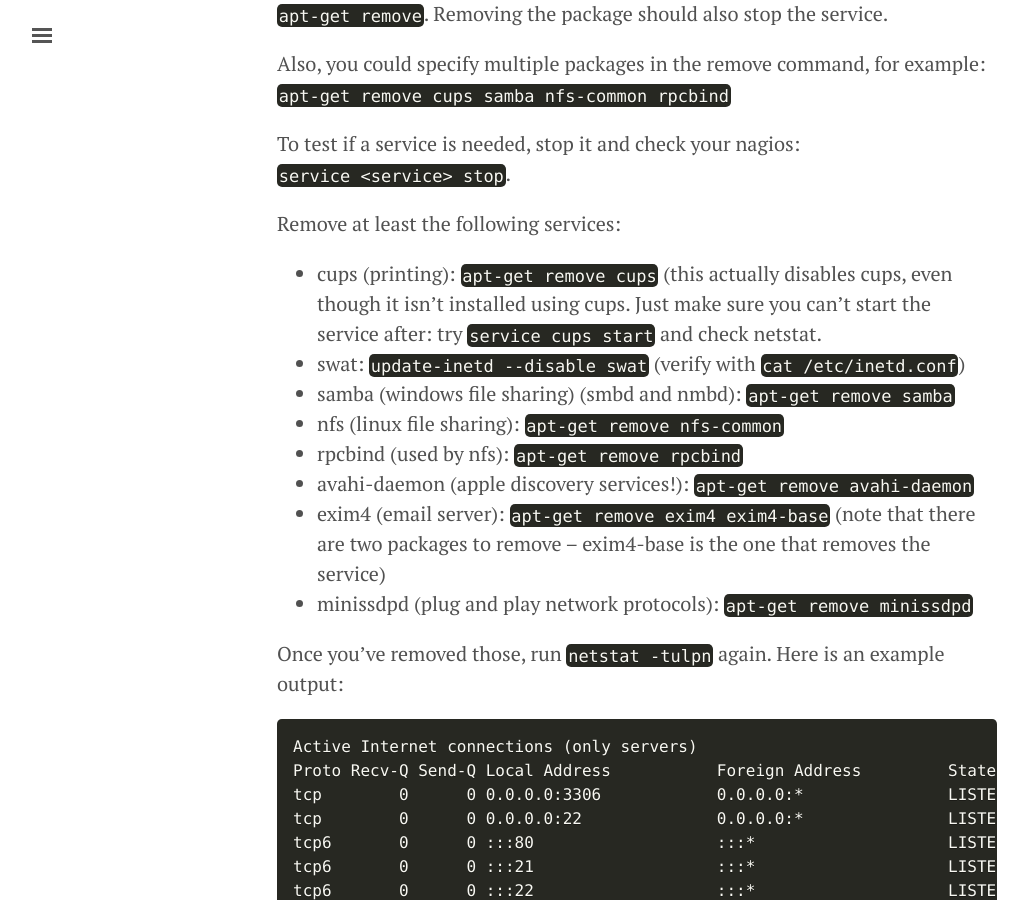
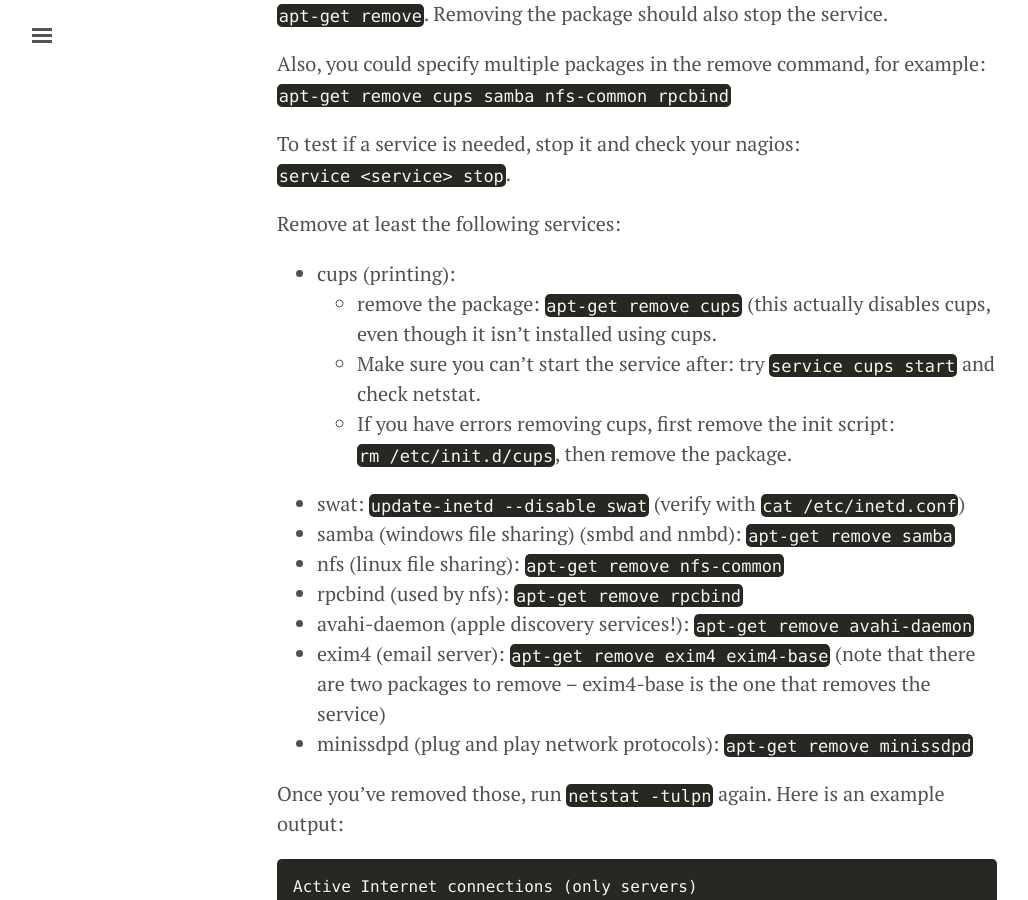
Before and after one commit to slackboxster/slackboxster.github.io, a Jekyll site: the page built from gencyber2017/lesson.md, in a window 1280 px wide and 900 px high, scrolled down 10523 px. Shown: the whole window, without its empty margins (3-1031 px from the left). Built offline with Jekyll 4.4.1, drawn with Linux system fonts in a browser that asks for light colours.

Commit message:
add cups remove error fix

```diff
--- a/gencyber2017/lesson.md
+++ b/gencyber2017/lesson.md
@@ -235,7 +235,10 @@ To test if a service is needed, stop it and check your nagios: `service <service
 
 Remove at least the following services:
 
-* cups (printing): `apt-get remove cups` (this actually disables cups, even though it isn't installed using cups. Just make sure you can't start the service after: try `service cups start` and check netstat.
+* cups (printing):
+    * remove the package: `apt-get remove cups` (this actually disables cups, even though it isn't installed using cups.
+    * Make sure you can't start the service after: try `service cups start` and check netstat.
+    * If you have errors removing cups, first remove the init script: `rm /etc/init.d/cups`, then remove the package.
 * swat: `update-inetd --disable swat` (verify with `cat /etc/inetd.conf`)
 * samba (windows file sharing) (smbd and nmbd): `apt-get remove samba`
 * nfs (linux file sharing): `apt-get remove nfs-common`
```
